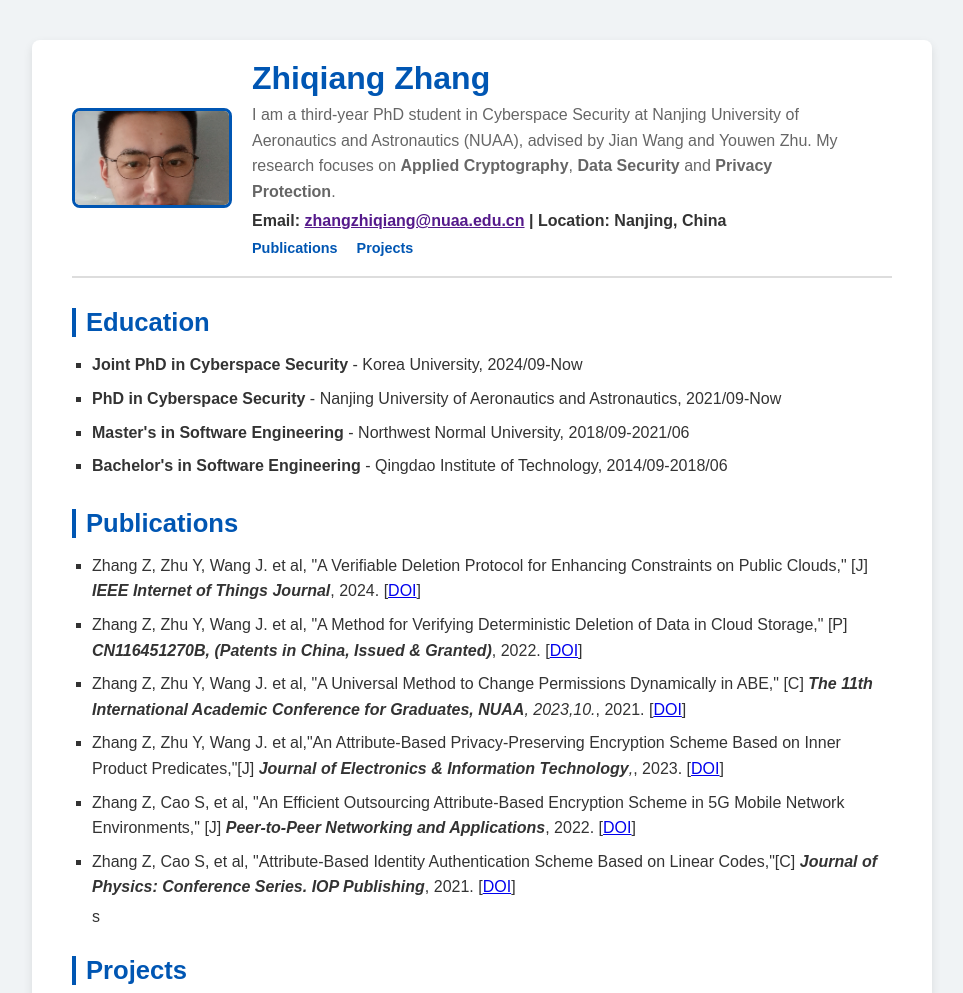
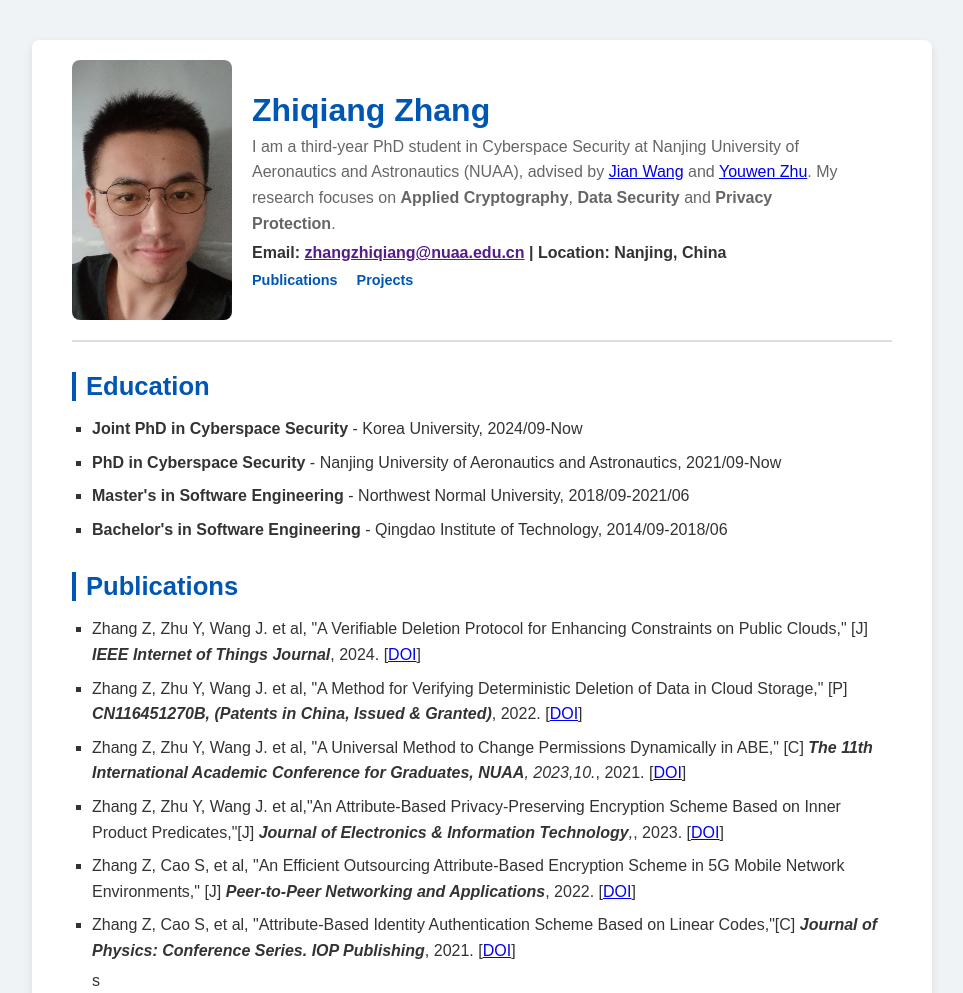
Before and after one commit to zqcrypto/zqcrypto.github.io, a plain HTML site: page index.html in a window 1280 px wide. Shown: the top 993 px of the page, without its empty margins (158-1121 px from the left). Drawn offline with Linux system fonts and the light colour scheme.

Commit message:
Update index.html

```diff
--- a/index.html
+++ b/index.html
@@ -42,11 +42,11 @@
 
         .profile-pic {
             width: 160px;
-            height: 100px;
+            height: 260px;
             border-radius: 8px;
             object-fit: cover;
             margin-right: 20px;
-            border: 3px solid #0056b3;
+
         }
 
         .intro {
@@ -140,7 +140,7 @@
         <div class="intro">
             <h1>Zhiqiang Zhang</h1>
 
-            <p>I am a third-year PhD student in Cyberspace Security at Nanjing University of Aeronautics and Astronautics (NUAA), advised by Jian Wang and Youwen Zhu. My research focuses on <strong>Applied Cryptography</strong>, <strong>Data Security</strong> and <strong>Privacy Protection</strong>.</p>
+            <p>I am a third-year PhD student in Cyberspace Security at Nanjing University of Aeronautics and Astronautics (NUAA), advised by <a href="https://faculty.nuaa.edu.cn/wj1/zh_CN/index.htm" target="_blank"> Jian Wang</a> and <a href="http://zhuyw.cn/" target="_blank">Youwen Zhu</a>. My research focuses on <strong>Applied Cryptography</strong>, <strong>Data Security</strong> and <strong>Privacy Protection</strong>.</p>
 
             <div class="contact-info">
                 Email: <a href="">zhangzhiqiang@nuaa.edu.cn</a> | Location: Nanjing, China
```
